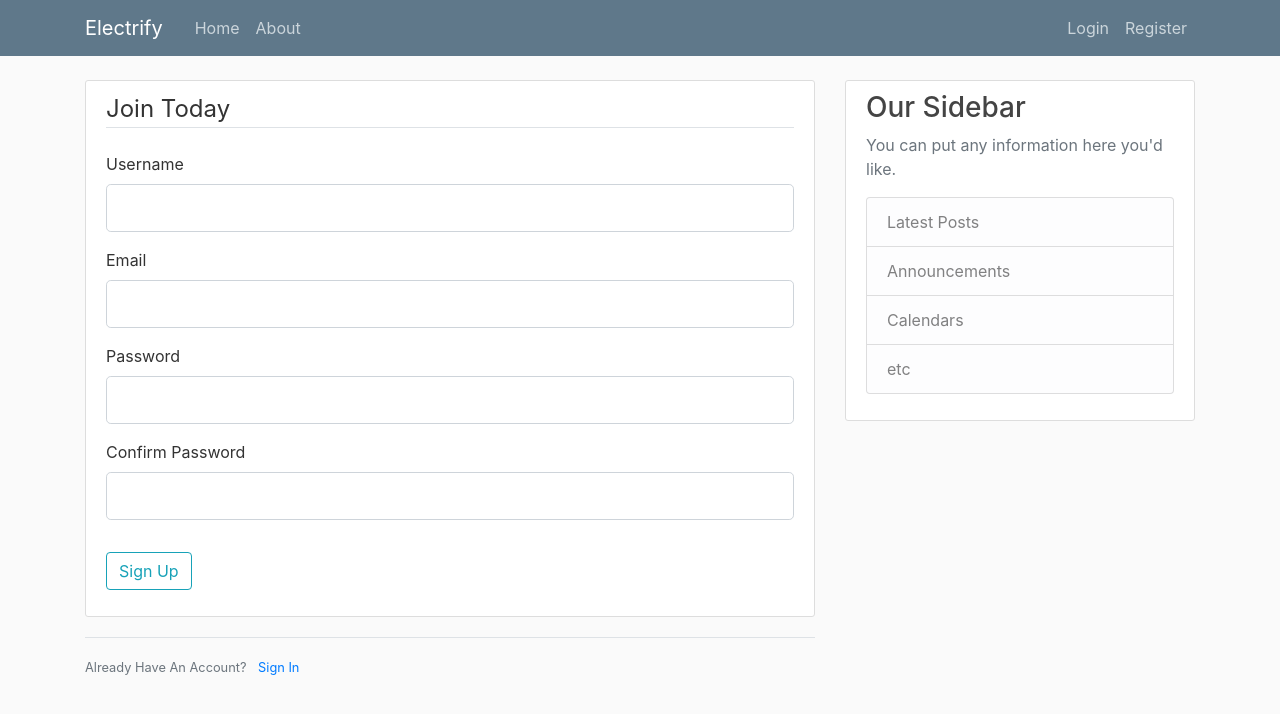
After one commit to liav2002/Electrify, a Flask app: page /register in a window 1280 px wide. The commit adds this page. Shown: the top 714 px of the page. Run offline with Flask 2, Linux system fonts and the light colour scheme; some libraries are stand-ins or nearby versions.

Commit message:
implementation of basic login/register page

```diff
--- /dev/null
+++ b/electrifyWebApp.py
@@ -0,0 +1,41 @@
+from flask import Flask, render_template, url_for, flash, redirect
+from forms import RegistrationForm, LoginForm
+
+app = Flask(__name__)
+app.config['SECRET_KEY'] = '584107ac33a499cb87847a6265f3bc1be'
+
+
+@app.route("/")
+@app.route("/home")
+def home():
+    return render_template('home.html', posts=posts)
+
+
+@app.route("/about")
+def about():
+    return render_template('about.html', title='About')
+
+
+@app.route("/register", methods=['GET', 'POST'])
+def register():
+    form = RegistrationForm()
+    if form.validate_on_submit():
+        flash(f'Account created for {form.username.data}!', 'success')
+        return redirect(url_for('home'))
+    return render_template('register.html', title='Register', form=form)
+
+
+@app.route("/login", methods=['GET', 'POST'])
+def login():
+    form = LoginForm()
+    if form.validate_on_submit():
+        if form.email.data == 'admin@electrify.com' and form.password.data == '1234':
+            flash('You have been logged in!', 'success')
+            return redirect(url_for('home'))
+        else:
+            flash('Login Unsuccessful. Please check username and password', 'danger')
+    return render_template('login.html', title='Login', form=form)
+
+
+if __name__ == '__main__':
+    app.run(debug=True)
--- /dev/null
+++ b/forms.py
@@ -0,0 +1,22 @@
+from flask_wtf import FlaskForm
+from wtforms import StringField, PasswordField, SubmitField, BooleanField
+from wtforms.validators import DataRequired, Length, Email, EqualTo
+
+
+class RegistrationForm(FlaskForm):
+    username = StringField('Username',
+                           validators=[DataRequired(), Length(min=2, max=20)])
+    email = StringField('Email',
+                        validators=[DataRequired(), Email()])
+    password = PasswordField('Password', validators=[DataRequired()])
+    confirm_password = PasswordField('Confirm Password',
+                                     validators=[DataRequired(), EqualTo('password')])
+    submit = SubmitField('Sign Up')
+
+
+class LoginForm(FlaskForm):
+    email = StringField('Email',
+                        validators=[DataRequired(), Email()])
+    password = PasswordField('Password', validators=[DataRequired()])
+    remember = BooleanField('Remember Me')
+    submit = SubmitField('Login')
--- /dev/null
+++ b/static/main.css
@@ -0,0 +1,80 @@
+body {
+  background: #fafafa;
+  color: #333333;
+  margin-top: 5rem;
+}
+
+h1, h2, h3, h4, h5, h6 {
+  color: #444444;
+}
+
+.bg-steel {
+  background-color: #5f788a;
+}
+
+.site-header .navbar-nav .nav-link {
+  color: #cbd5db;
+}
+
+.site-header .navbar-nav .nav-link:hover {
+  color: #ffffff;
+}
+
+.site-header .navbar-nav .nav-link.active {
+  font-weight: 500;
+}
+
+.content-section {
+  background: #ffffff;
+  padding: 10px 20px;
+  border: 1px solid #dddddd;
+  border-radius: 3px;
+  margin-bottom: 20px;
+}
+
+.article-title {
+  color: #444444;
+}
+
+a.article-title:hover {
+  color: #428bca;
+  text-decoration: none;
+}
+
+.article-content {
+  white-space: pre-line;
+}
+
+.article-img {
+  height: 65px;
+  width: 65px;
+  margin-right: 16px;
+}
+
+.article-metadata {
+  padding-bottom: 1px;
+  margin-bottom: 4px;
+  border-bottom: 1px solid #e3e3e3
+}
+
+.article-metadata a:hover {
+  color: #333;
+  text-decoration: none;
+}
+
+.article-svg {
+  width: 25px;
+  height: 25px;
+  vertical-align: middle;
+}
+
+.account-img {
+  height: 125px;
+  width: 125px;
+  margin-right: 20px;
+  margin-bottom: 16px;
+}
+
+.account-heading {
+  font-size: 2.5rem;
+}
--- /dev/null
+++ b/templates/layout.html
@@ -0,0 +1,78 @@
+<!DOCTYPE html>
+<html>
+<head>
+    <!-- Required meta tags -->
+    <meta charset="utf-8">
+    <meta name="viewport" content="width=device-width, initial-scale=1, shrink-to-fit=no">
+
+    <!-- Bootstrap CSS -->
+    <link rel="stylesheet" href="https://maxcdn.bootstrapcdn.com/bootstrap/4.0.0/css/bootstrap.min.css" integrity="sha384-Gn5384xqQ1aoWXA+058RXPxPg6fy4IWvTNh0E263XmFcJlSAwiGgFAW/dAiS6JXm" crossorigin="anonymous">
+
+    <link rel="stylesheet" type="text/css" href="{{ url_for('static', filename='main.css') }}">
+
+    {% if title %}
+        <title>Electrify - {{ title }}</title>
+    {% else %}
+        <title>Electrify</title>
+    {% endif %}
+</head>
+<body>
+    <header class="site-header">
+      <nav class="navbar navbar-expand-md navbar-dark bg-steel fixed-top">
+        <div class="container">
+          <a class="navbar-brand mr-4" href="/">Electrify</a>
+          <button class="navbar-toggler" type="button" data-toggle="collapse" data-target="#navbarToggle" aria-controls="navbarToggle" aria-expanded="false" aria-label="Toggle navigation">
+            <span class="navbar-toggler-icon"></span>
+          </button>
+          <div class="collapse navbar-collapse" id="navbarToggle">
+            <div class="navbar-nav mr-auto">
+              <a class="nav-item nav-link" href="{{ url_for('home') }}">Home</a>
+              <a class="nav-item nav-link" href="{{ url_for('about') }}">About</a>
+            </div>
+            <!-- Navbar Right Side -->
+            <div class="navbar-nav">
+              <a class="nav-item nav-link" href="{{ url_for('login') }}">Login</a>
+              <a class="nav-item nav-link" href="{{ url_for('register') }}">Register</a>
+            </div>
+          </div>
+        </div>
+      </nav>
+    </header>
+    <main role="main" class="container">
+      <div class="row">
+        <div class="col-md-8">
+          {% with messages = get_flashed_messages(with_categories=true) %}
+            {% if messages %}
+              {% for category, message in messages %}
+                <div class="alert alert-{{ category }}">
+                  {{ message }}
+                </div>
+              {% endfor %}
+            {% endif %}
+          {% endwith %}
+          {% block content %}{% endblock %}
+        </div>
+        <div class="col-md-4">
+          <div class="content-section">
+            <h3>Our Sidebar</h3>
+            <p class='text-muted'>You can put any information here you'd like.
+              <ul class="list-group">
+                <li class="list-group-item list-group-item-light">Latest Posts</li>
+                <li class="list-group-item list-group-item-light">Announcements</li>
+                <li class="list-group-item list-group-item-light">Calendars</li>
+                <li class="list-group-item list-group-item-light">etc</li>
+              </ul>
+            </p>
+          </div>
+        </div>
+      </div>
+    </main>
+
+
+    <!-- Optional JavaScript -->
+    <!-- jQuery first, then Popper.js, then Bootstrap JS -->
+    <script src="https://code.jquery.com/jquery-3.2.1.slim.min.js" integrity="sha384-KJ3o2DKtIkvYIK3UENzmM7KCkRr/rE9/Qpg6aAZGJwFDMVNA/GpGFF93hXpG5KkN" crossorigin="anonymous"></script>
+    <script src="https://cdnjs.cloudflare.com/ajax/libs/popper.js/1.12.9/umd/popper.min.js" integrity="sha384-ApNbgh9B+Y1QKtv3Rn7W3mgPxhU9K/ScQsAP7hUibX39j7fakFPskvXusvfa0b4Q" crossorigin="anonymous"></script>
+    <script src="https://maxcdn.bootstrapcdn.com/bootstrap/4.0.0/js/bootstrap.min.js" integrity="sha384-JZR6Spejh4U02d8jOt6vLEHfe/JQGiRRSQQxSfFWpi1MquVdAyjUar5+76PVCmYl" crossorigin="anonymous"></script>
+</body>
+</html>
--- /dev/null
+++ b/templates/register.html
@@ -0,0 +1,72 @@
+{% extends "layout.html" %}
+{% block content %}
+    <div class="content-section">
+        <form method="POST" action="">
+            {{ form.hidden_tag() }}
+            <fieldset class="form-group">
+                <legend class="border-bottom mb-4">Join Today</legend>
+                <div class="form-group">
+                    {{ form.username.label(class="form-control-label") }}
+
+                    {% if form.username.errors %}
+                        {{ form.username(class="form-control form-control-lg is-invalid") }}
+                        <div class="invalid-feedback">
+                            {% for error in form.username.errors %}
+                                <span>{{ error }}</span>
+                            {% endfor %}
+                        </div>
+                    {% else %}
+                        {{ form.username(class="form-control form-control-lg") }}
+                    {% endif %}
+                </div>
+                <div class="form-group">
+                    {{ form.email.label(class="form-control-label") }}
+                    {% if form.email.errors %}
+                        {{ form.email(class="form-control form-control-lg is-invalid") }}
+                        <div class="invalid-feedback">
+                            {% for error in form.email.errors %}
+                                <span>{{ error }}</span>
+                            {% endfor %}
+                        </div>
+                    {% else %}
+                        {{ form.email(class="form-control form-control-lg") }}
+                    {% endif %}
+                </div>
+                <div class="form-group">
+                    {{ form.password.label(class="form-control-label") }}
+                    {% if form.password.errors %}
+                        {{ form.password(class="form-control form-control-lg is-invalid") }}
+                        <div class="invalid-feedback">
+                            {% for error in form.password.errors %}
+                                <span>{{ error }}</span>
+                            {% endfor %}
+                        </div>
+                    {% else %}
+                        {{ form.password(class="form-control form-control-lg") }}
+                    {% endif %}
+                </div>
+                <div class="form-group">
+                    {{ form.confirm_password.label(class="form-control-label") }}
+                    {% if form.confirm_password.errors %}
+                        {{ form.confirm_password(class="form-control form-control-lg is-invalid") }}
+                        <div class="invalid-feedback">
+                            {% for error in form.confirm_password.errors %}
+                                <span>{{ error }}</span>
+                            {% endfor %}
+                        </div>
+                    {% else %}
+                        {{ form.confirm_password(class="form-control form-control-lg") }}
+                    {% endif %}
+                </div>
+            </fieldset>
+            <div class="form-group">
+                {{ form.submit(class="btn btn-outline-info") }}
+            </div>
+        </form>
+    </div>
+    <div class="border-top pt-3">
+        <small class="text-muted">
+            Already Have An Account? <a class="ml-2" href="{{ url_for('login') }}">Sign In</a>
+        </small>
+    </div>
+{% endblock content %}
```
Also changed, not shown: main.py (deleted, +0 -15 lines), templates/about.html (+3 -9 lines), templates/home.html (+6 -10 lines), templates/login.html (added, +52 -0 lines).
